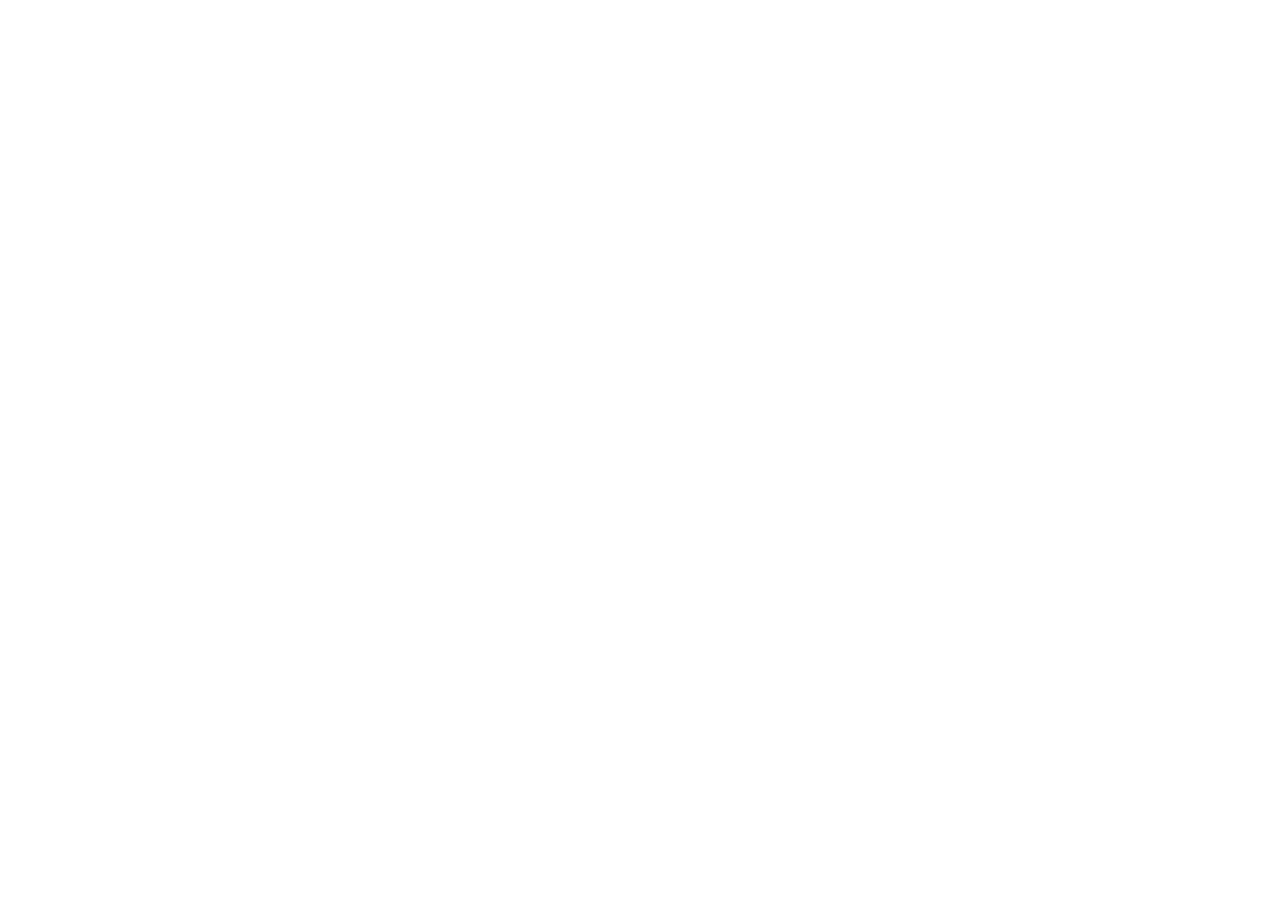
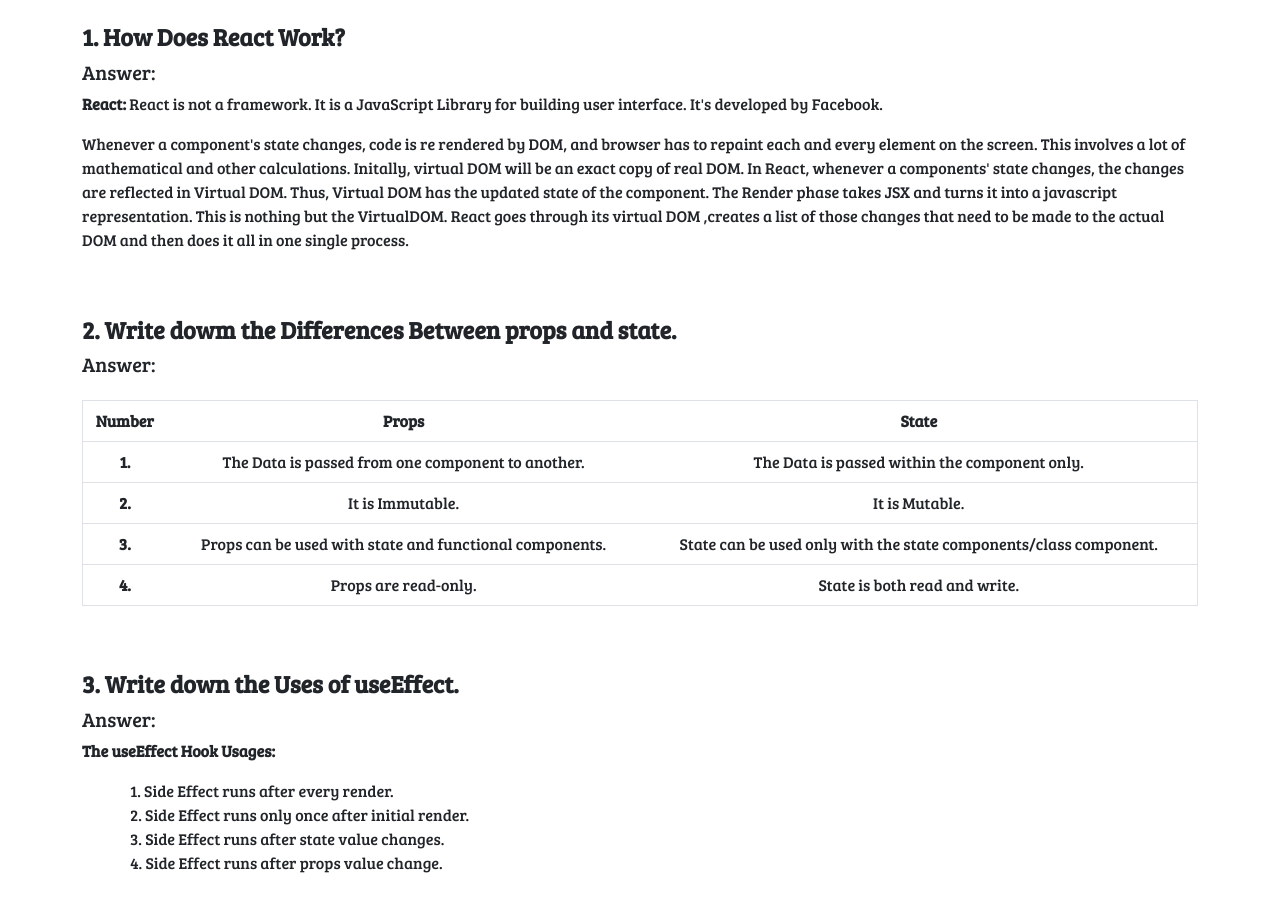
Before and after one commit to LaboneeAktar/daily-activities, a React (Create React App) app: page / in a window 1280 px wide. Shown: the part 1760-2671 px from the top of the page. Before the commit the page ends 1607 px from the top, so only its background shows below. Built offline with nearby package versions, Linux system fonts and the light colour scheme.

Commit message:
All Questions Answer added

```diff
--- a/src/App.js
+++ b/src/App.js
@@ -1,12 +1,12 @@
-
 import './App.css';
 import Activities from './components/Activities/Activities';
+import QAnswer from './components/QAnswer/QAnswer';
 
 function App() {
   return (
     <div>
       <Activities></Activities>
-
+      <QAnswer></QAnswer>
     </div>
   );
 }
--- /dev/null
+++ b/src/components/QAnswer/QAnswer.js
@@ -0,0 +1,67 @@
+import React from 'react';
+
+const QAnswer = () => {
+    return (
+        <div className='container mt-lg-5 pt-5 pb-5'>
+            <h1 className='text-center text-danger pb-4'>All Question Answers</h1>
+            <div>
+                <h4 className='fw-bold'>1. How Does React Work?</h4>
+                <h5>Answer:</h5>
+                <p><strong> React: </strong> React is not a framework. It is a JavaScript Library for building user interface. It's developed by Facebook.</p>
+                <p>Whenever a component's state changes, code is re rendered by DOM, and browser has to repaint each and every element on the screen. This involves a lot of mathematical and other calculations.
+                    Initally, virtual DOM will be an exact copy of real DOM.
+                    In React, whenever a components' state changes, the changes are reflected in Virtual DOM.
+                    Thus, Virtual DOM has the updated state of the component. The Render phase takes JSX and turns it into a javascript representation. This is nothing but the VirtualDOM. React goes through its virtual DOM ,creates a list of those changes that need to be made to the actual DOM and then does it all in one single process.</p>
+            </div>
+            <div className='py-5'>
+                <h4 className='fw-bold'>2. Write dowm the Differences Between props and state.</h4>
+                <h5 className='pb-3'>Answer:</h5>
+                <table className="table text-center border">
+                    <thead>
+                        <tr>
+                            <th scope="row">Number</th>
+                            <th scope="col">Props</th>
+                            <th scope="col">State</th>
+                        </tr>
+                    </thead>
+                    <tbody>
+                        <tr>
+                            <th scope="row">1.</th>
+                            <td>The Data is passed from one component to another.</td>
+                            <td>The Data is passed within the component only.</td>
+                        </tr>
+                        <tr>
+                            <th scope="row">2.</th>
+                            <td>It is Immutable.</td>
+                            <td>It is Mutable.</td>
+                        </tr>
+                        <tr>
+                            <th scope="row">3.</th>
+                            <td>Props can be used with state and functional components.</td>
+                            <td>State can be used only with the state components/class component.</td>
+                        </tr>
+                        <tr>
+                            <th scope="row">4.</th>
+                            <td>Props are read-only.</td>
+                            <td>State is both read and write.</td>
+                        </tr>
+
+                    </tbody>
+                </table>
+            </div>
+            <div>
+                <h4 className='fw-bold'>3. Write down the Uses of useEffect.</h4>
+                <h5>Answer:</h5>
+                <p><strong> The useEffect Hook Usages: </strong></p>
+                <p className='ps-5'>1. Side Effect runs after every render. <br />
+                    2. Side Effect runs only once after initial render. <br />
+                    3. Side Effect runs after state value changes. <br />
+                    4. Side Effect runs after props value change.
+                </p>
+            </div>
+
+        </div>
+    );
+};
+
+export default QAnswer;
```
